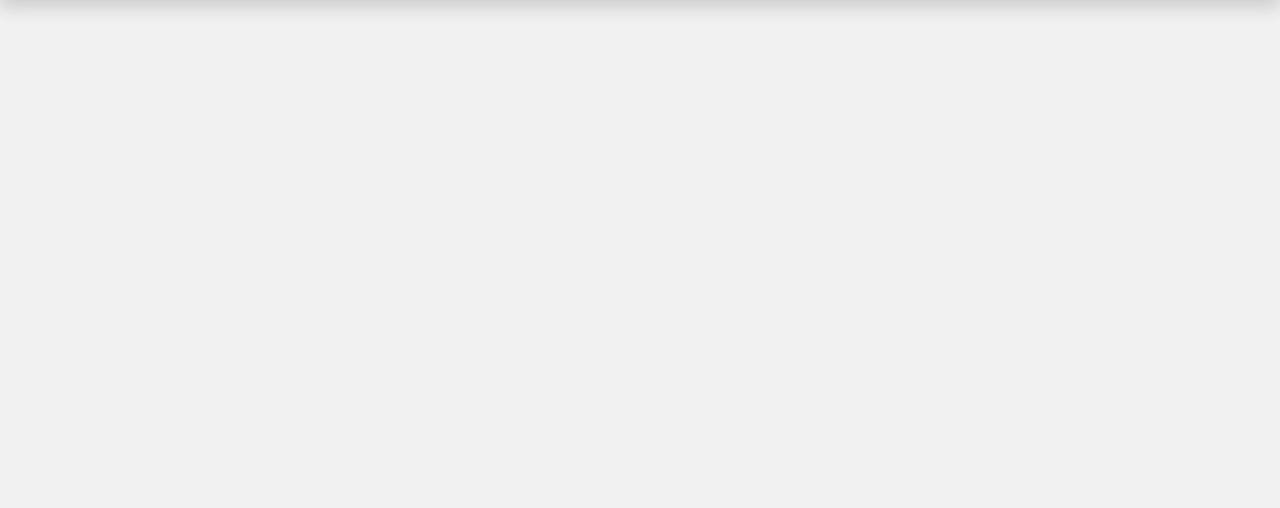
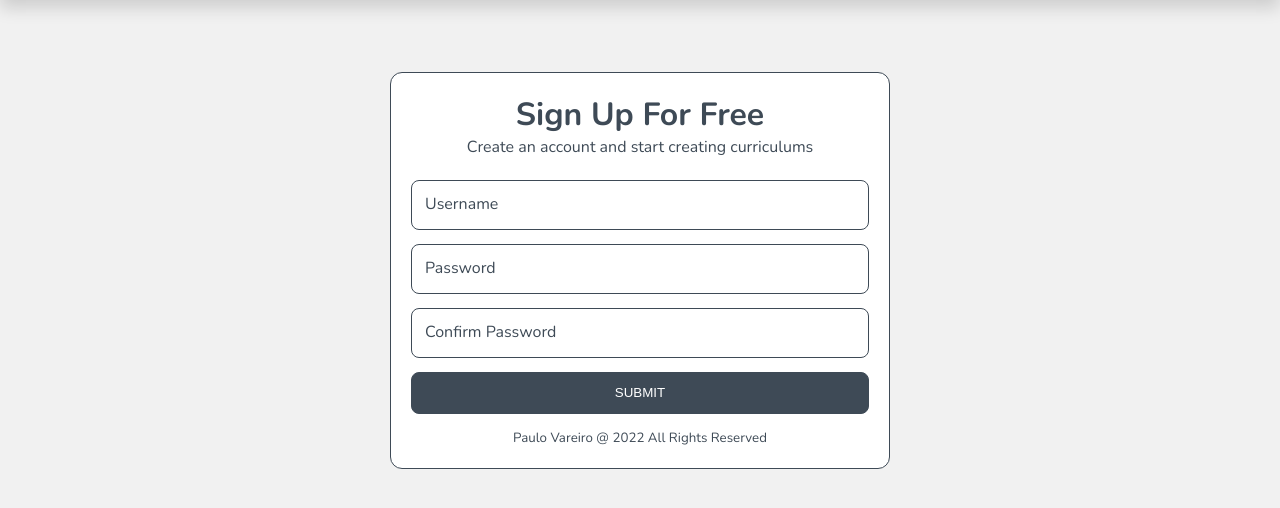
Before and after one commit to paulovareiro29/curriculum-builder, a PHP site: template src/views/register.php in a window 1280 px wide. Shown: the part 64-572 px from the top of the page. Run offline with PHP 8.4, Linux system fonts and the light colour scheme; the template is opened without the code that fills it, so the values that code supplies are empty; some libraries are stand-ins or nearby versions.

Commit message:
added register feature

```diff
--- a/src/assets/css/register.css
+++ b/src/assets/css/register.css
@@ -0,0 +1,28 @@
+/* register */
+.register {
+  padding: 20px;
+  width: 100%;
+  max-width: 500px;
+  background-color: var(--white);
+  border-radius: 12px;
+  border: 1px solid var(--primary);
+  margin-top: 30px;
+}
+
+.register h1 {
+  text-align: center;
+  margin: 0;
+}
+
+.register p {
+  text-align: center;
+  margin: 0;
+}
+
+.register .register-header {
+  margin-bottom: 22px;
+}
+
+.register .copyright {
+  margin-top: 12px;
+}
--- a/src/views/register.php
+++ b/src/views/register.php
@@ -1,6 +1,27 @@
 <?php
   if(AuthController::isLoggedIn()){
     AuthController::redirectToIndex();
+  }
+
+  function register($username, $password) {
+    if(UserController::getByUsername($username) != null) {
+        return "Username already exists";
+    }
+
+    if(UserController::create($username, $password)) {
+        AuthController::redirectTo("/" . $_ENV['BASE_DIR'] . "/login");
+        return "";
+    }
+
+    return "Failed to create an account";
+  }
+
+  $msg = "";
+  if($_SERVER["REQUEST_METHOD"] === "POST") {
+    $username = $_POST["username"];
+    $password = $_POST["password"];
+
+    $msg = register($username, $password);
   }
 ?>
 
@@ -15,8 +36,63 @@
     <body>
         <?php require_once("navbar.php")?>
 
-        <div class="container">
+        <div class="container d-flex justify-center">
+            <div class="register">
+                <div class="register-header">
+                    <h1>Sign Up For Free</h1>
+                    <p>Create an account and start creating curriculums</p>
+                    <?php
+                        if($msg !== "") echo "<p class=\"color-danger\">{$msg}</p>";
+                    ?>
+                    </div>
 
+
+                    <form action="#" method="POST">
+                        <div class="form-row">
+                            <div class="form-group">
+                            <label for="username">Username</label>
+                            <input
+                                type="text"
+                                name="username"
+                                id="username"
+                                placeholder="Username"
+                                required
+                            />
+                            </div>
+                        </div>
+                        <div class="form-row">
+                            <div class="form-group">
+                            <label for="password">Password</label>
+                            <input
+                                type="password"
+                                name="password"
+                                id="password"
+                                placeholder="Password"
+                                required
+                            />
+                            </div>
+                        </div>
+                        <div class="form-row">
+                            <div class="form-group">
+                            <label for="confirm-password">Confirm Password</label>
+                            <input
+                                type="password"
+                                name="confirm-password"
+                                id="confirm-password"
+                                placeholder="Confirm Password"
+                                required
+                            />
+                            </div>
+                        </div>
+                        <div class="form-row">
+                            <button type="submit">SUBMIT</button>
+                        </div>
+                    </form>
+
+                    <div class="copyright">
+                    <p><small>Paulo Vareiro @ 2022 All Rights Reserved</small></p>
+                </div>
+            </div>
         </div>
     </body>
 </html>
```
